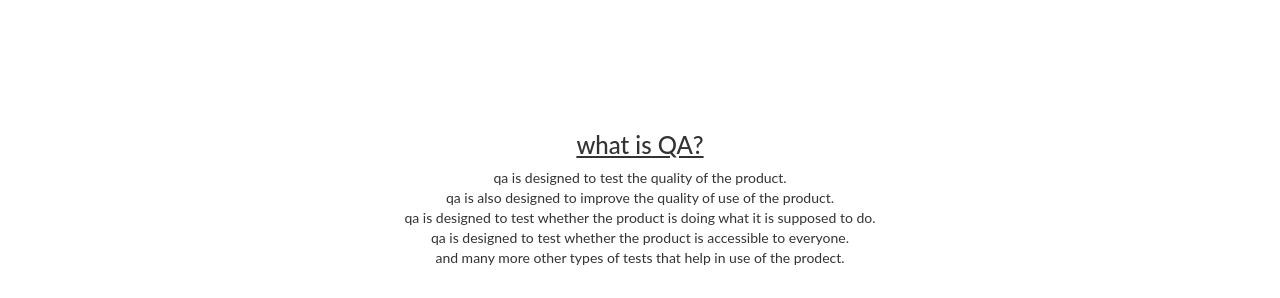
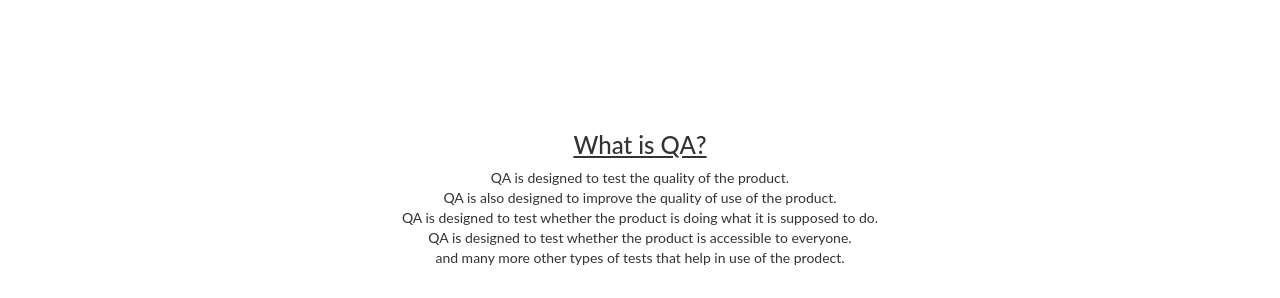
Before and after one commit to yw4551/my-website, a plain HTML site: page index.html in a window 1280 px wide. Shown: the part 860-1158 px from the top of the page. Drawn offline with Linux system fonts and the light colour scheme.

Commit message:
Update index.html

```diff
--- a/index.html
+++ b/index.html
@@ -65,12 +65,12 @@
 <div id="services-sec">	<p>
 
 <div class="row text-center">
-<h3> <u>what is QA?</u> </h3>
+<h3> <u>What is QA?</u> </h3>
 		<di>
-			<dd> qa is designed to test the quality of the product.</dd>
-			<dd> qa is also designed to improve the quality of use of the product.</dd>
-			<dd> qa is designed to test whether the product is doing what it is supposed to do. </dd>
-			<dd> qa is designed to test whether the product is accessible to everyone. </dd>
+			<dd> QA is designed to test the quality of the product.</dd>
+			<dd> QA is also designed to improve the quality of use of the product.</dd>
+			<dd> QA is designed to test whether the product is doing what it is supposed to do. </dd>
+			<dd> QA is designed to test whether the product is accessible to everyone. </dd>
 			<dd> and many more other types of tests that help in use of the prodect.</dd>
 		</di>
 </div>
```
